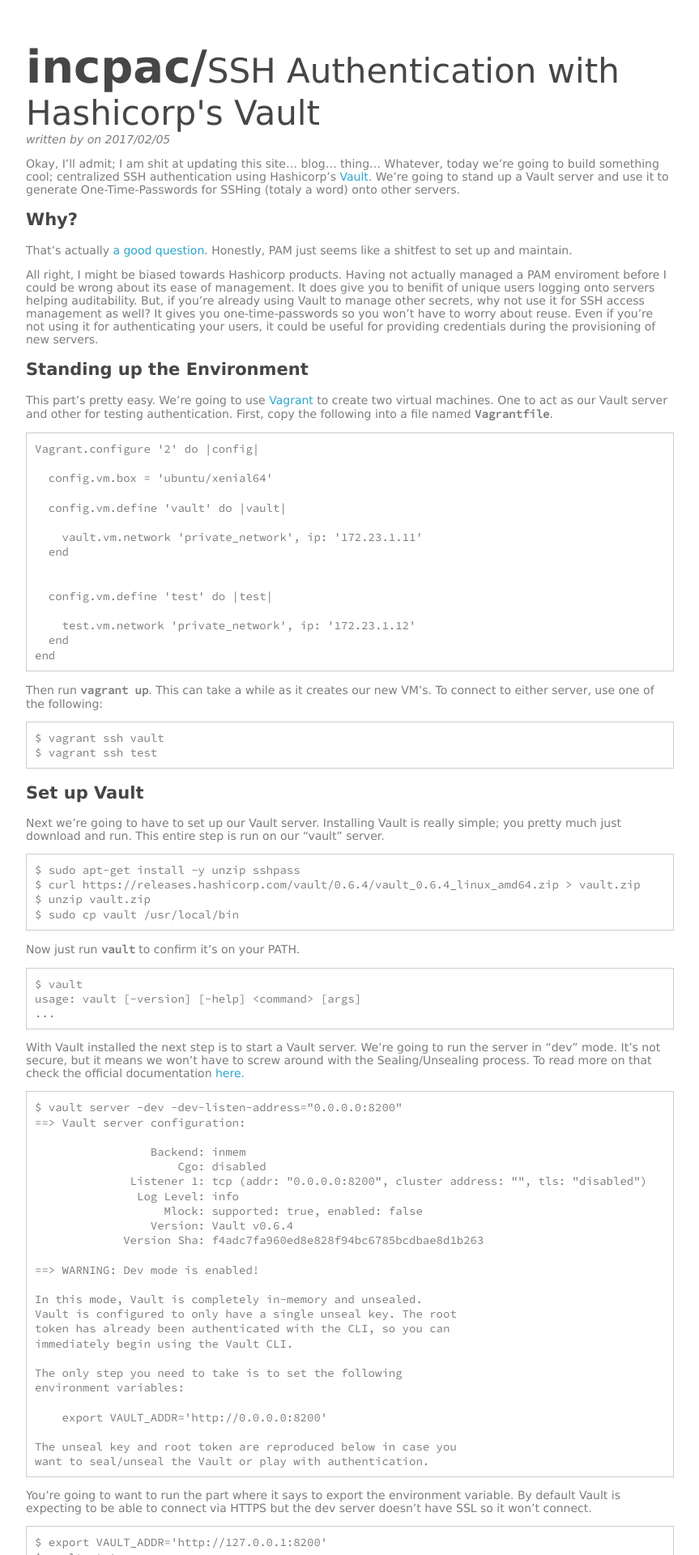
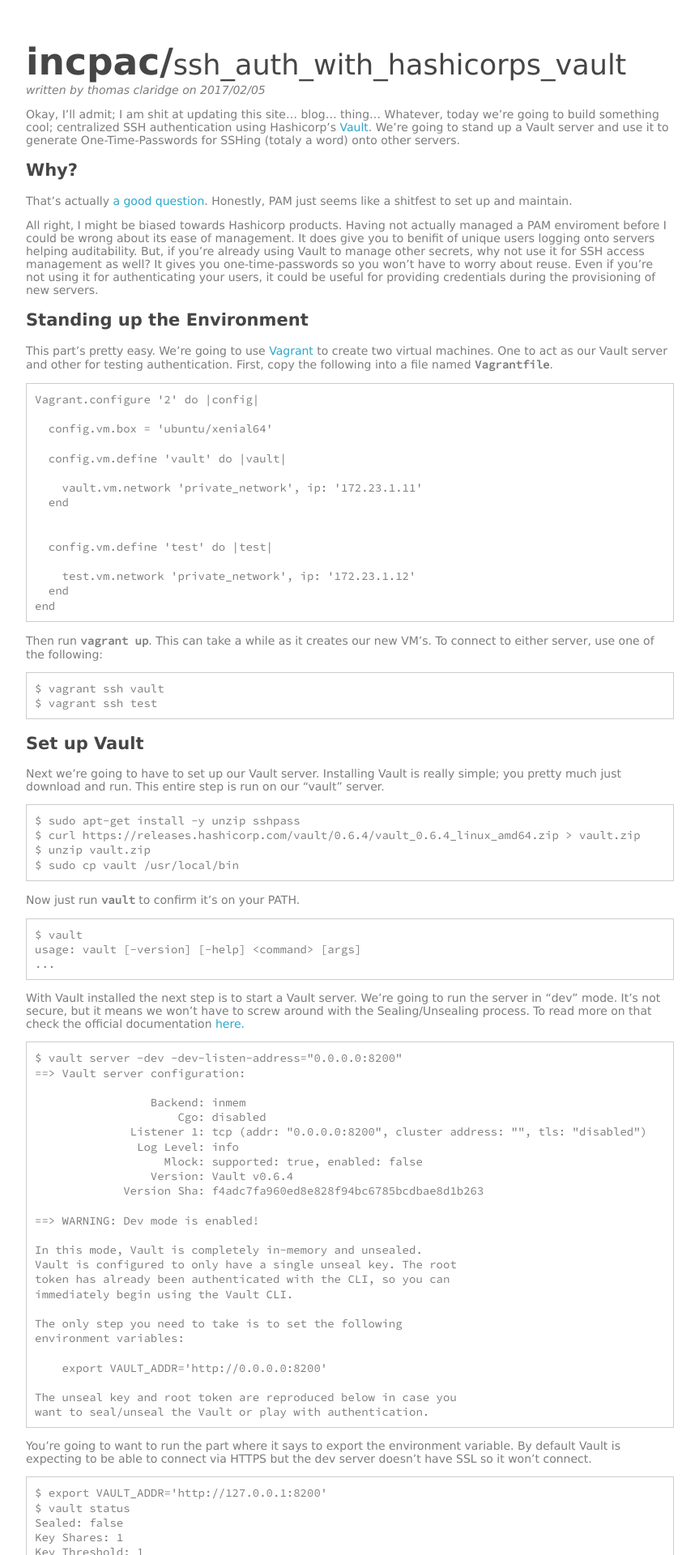
Before and after one commit to incpac/incpac.github.io, a Jekyll site: the page built from _posts/words/2017-02-05-ssh-authentication-with-hashicorps-vault.md, in a window 1280 px wide. Shown: the top 1920 px of the page at 81% size, without its empty margins (208-1071 px from the left). Built offline with Jekyll 4.4.1, drawn with Linux system fonts in a browser that asks for light colours.

Commit message:
reworked post to fit new style

```diff
--- a/_posts/words/2017-02-05-ssh-authentication-with-hashicorps-vault.md
+++ b/_posts/words/2017-02-05-ssh-authentication-with-hashicorps-vault.md
@@ -1,8 +1,10 @@
 ---
 layout: post
-title: SSH Authentication with Hashicorp's Vault
+title: ssh_auth_with_hashicorps_vault
 category: words
 permalink: /words/ssh-authentication-with-hashicorps-vault.html
+author: thomas claridge
+date: 2017/02/05
 ---
 
 
--- a/css/main.css
+++ b/css/main.css
@@ -36,8 +36,8 @@
 
 
 header, header a  { color: #464646; }
-header span#name  { font-size: 4em; font-weight: bold; }
-header span#title { font-size: 3em; }
+header span#name  { font-size: 3.25em; font-weight: bold; }
+header span#title { font-size: 2.5em; }
 
 quote.header {
   font-style: italic;
```
